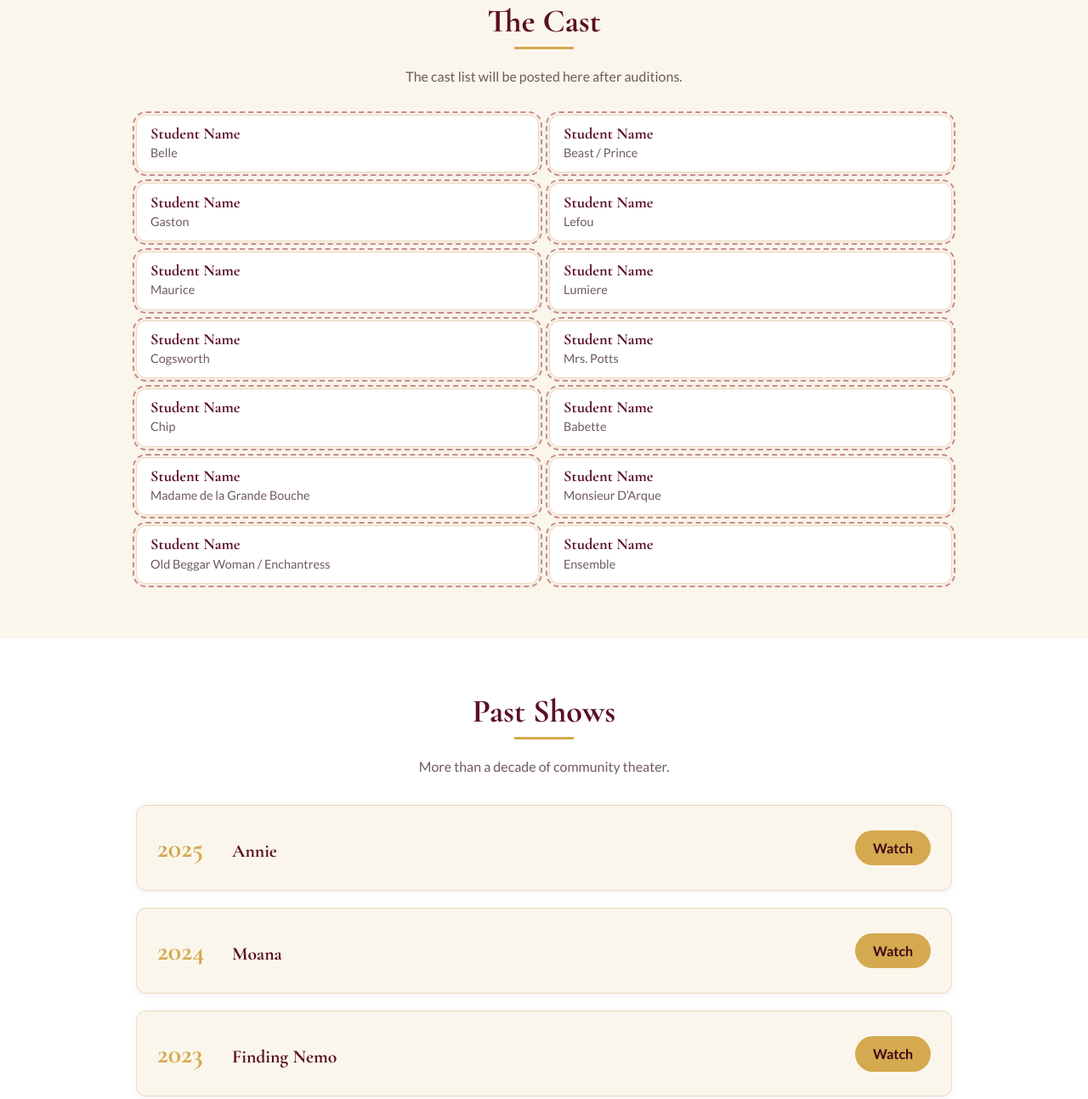
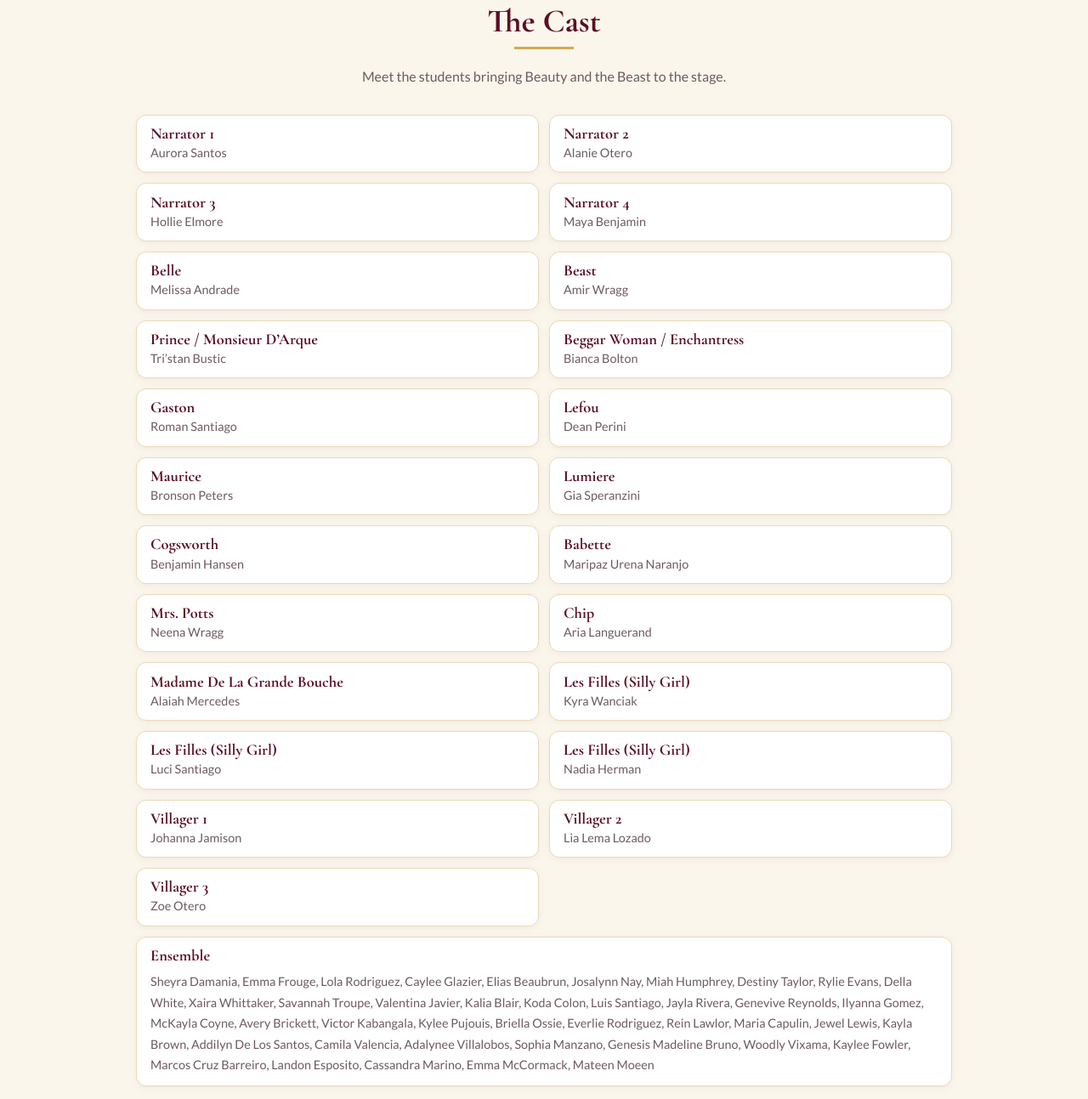
Before and after one commit to Foundry339/ansonia-theater, a plain HTML site: page index.html in a window 1280 px wide. Shown: the part 3950-5243 px from the top of the page at 85% size. Drawn offline with nearby package versions, Linux system fonts and the light colour scheme.

Commit message:
cast list update

```diff
--- a/index.html
+++ b/index.html
@@ -122,6 +122,8 @@
   .role-card { padding: .7rem 1rem; text-align: left; }
   .role-card h3 { font-size: 1.15rem; margin: 0; color: var(--burgundy); }
   .role-card p { margin: 0; color: var(--muted); font-size: .9rem; }
+  .ensemble-card { grid-column: 1 / -1; }
+  .role-card .ensemble-names { margin-top: .5rem; line-height: 1.7; }
   @media (max-width: 420px) { .cast-grid { grid-template-columns: 1fr; } }
   .cast-card h3 { font-size: 1.3rem; margin: 0; color: var(--burgundy); }
   .cast-card p { margin: 0; color: var(--muted); font-size: .95rem; }
@@ -313,65 +315,104 @@
   <div class="wrap">
     <div class="section-head">
       <h2>The Cast</h2>
-      <p>The cast list will be posted here after auditions.</p>
+      <p>Meet the students bringing Beauty and the Beast to the stage.</p>
     </div>
     <div class="cast-grid">
-      <!-- EDIT: copy a .role-card for each cast member. -->
-      <div class="card role-card placeholder">
-        <h3>Student Name</h3>
-        <p>Belle</p>
+      <div class="card role-card">
+        <h3>Narrator 1</h3>
+        <p>Aurora Santos</p>
       </div>
-      <div class="card role-card placeholder">
-        <h3>Student Name</h3>
-        <p>Beast / Prince</p>
+      <div class="card role-card">
+        <h3>Narrator 2</h3>
+        <p>Alanie Otero</p>
       </div>
-      <div class="card role-card placeholder">
-        <h3>Student Name</h3>
-        <p>Gaston</p>
+      <div class="card role-card">
+        <h3>Narrator 3</h3>
+        <p>Hollie Elmore</p>
       </div>
-      <div class="card role-card placeholder">
-        <h3>Student Name</h3>
-        <p>Lefou</p>
+      <div class="card role-card">
+        <h3>Narrator 4</h3>
+        <p>Maya Benjamin</p>
       </div>
-      <div class="card role-card placeholder">
-        <h3>Student Name</h3>
-        <p>Maurice</p>
+      <div class="card role-card">
+        <h3>Belle</h3>
+        <p>Melissa Andrade</p>
       </div>
-      <div class="card role-card placeholder">
-        <h3>Student Name</h3>
-        <p>Lumiere</p>
+      <div class="card role-card">
+        <h3>Beast</h3>
+        <p>Amir Wragg</p>
       </div>
-      <div class="card role-card placeholder">
-        <h3>Student Name</h3>
-        <p>Cogsworth</p>
+      <div class="card role-card">
+        <h3>Prince / Monsieur D’Arque</h3>
+        <p>Tri’stan Bustic</p>
       </div>
-      <div class="card role-card placeholder">
-        <h3>Student Name</h3>
-        <p>Mrs. Potts</p>
+      <div class="card role-card">
+        <h3>Beggar Woman / Enchantress</h3>
+        <p>Bianca Bolton</p>
       </div>
-      <div class="card role-card placeholder">
-        <h3>Student Name</h3>
-        <p>Chip</p>
+      <div class="card role-card">
+        <h3>Gaston</h3>
+        <p>Roman Santiago</p>
       </div>
-      <div class="card role-card placeholder">
-        <h3>Student Name</h3>
-        <p>Babette</p>
+      <div class="card role-card">
+        <h3>Lefou</h3>
+        <p>Dean Perini</p>
       </div>
-      <div class="card role-card placeholder">
-        <h3>Student Name</h3>
-        <p>Madame de la Grande Bouche</p>
+      <div class="card role-card">
+        <h3>Maurice</h3>
+        <p>Bronson Peters</p>
       </div>
-      <div class="card role-card placeholder">
-        <h3>Student Name</h3>
-        <p>Monsieur D’Arque</p>
+      <div class="card role-card">
+        <h3>Lumiere</h3>
+        <p>Gia Speranzini</p>
       </div>
-      <div class="card role-card placeholder">
-        <h3>Student Name</h3>
-        <p>Old Beggar Woman / Enchantress</p>
+      <div class="card role-card">
+        <h3>Cogsworth</h3>
+        <p>Benjamin Hansen</p>
       </div>
-      <div class="card role-card placeholder">
-        <h3>Student Name</h3>
-        <p>Ensemble</p>
+      <div class="card role-card">
+        <h3>Babette</h3>
+        <p>Maripaz Urena Naranjo</p>
+      </div>
+      <div class="card role-card">
+        <h3>Mrs. Potts</h3>
+        <p>Neena Wragg</p>
+      </div>
+      <div class="card role-card">
+        <h3>Chip</h3>
+        <p>Aria Languerand</p>
+      </div>
+      <div class="card role-card">
+        <h3>Madame De La Grande Bouche</h3>
+        <p>Alaiah Mercedes</p>
+      </div>
+      <div class="card role-card">
+        <h3>Les Filles (Silly Girl)</h3>
+        <p>Kyra Wanciak</p>
+      </div>
+      <div class="card role-card">
+        <h3>Les Filles (Silly Girl)</h3>
+        <p>Luci Santiago</p>
+      </div>
+      <div class="card role-card">
+        <h3>Les Filles (Silly Girl)</h3>
+        <p>Nadia Herman</p>
+      </div>
+      <div class="card role-card">
+        <h3>Villager 1</h3>
+        <p>Johanna Jamison</p>
+      </div>
+      <div class="card role-card">
+        <h3>Villager 2</h3>
+        <p>Lia Lema Lozado</p>
+      </div>
+      <div class="card role-card">
+        <h3>Villager 3</h3>
+        <p>Zoe Otero</p>
+      </div>
+      <div class="card role-card ensemble-card">
+        <h3>Ensemble</h3>
+        <p class="ensemble-names">Sheyra Damania, Emma Frouge, Lola Rodriguez, Caylee Glazier, Elias Beaubrun, Josalynn Nay, Miah Humphrey, Destiny Taylor, Rylie Evans, Della White, Xaira Whittaker, Savannah Troupe, Valentina Javier, Kalia Blair, Koda Colon, Luis Santiago, Jayla Rivera, Genevive Reynolds, Ilyanna Gomez, McKayla Coyne, Avery Brickett, Victor Kabangala, Kylee Pujouis, Briella Ossie, Everlie Rodriguez, Rein Lawlor, Maria Capulin, Jewel Lewis, Kayla Brown, Addilyn De Los Santos, Camila Valencia, Adalynee Villalobos, Sophia Manzano, Genesis Madeline Bruno, Woodly Vixama, Kaylee Fowler, Marcos Cruz Barreiro, Landon Esposito, Cassandra Marino, Emma McCormack, Mateen Moeen</p>
       </div>
     </div>
   </div>
```
